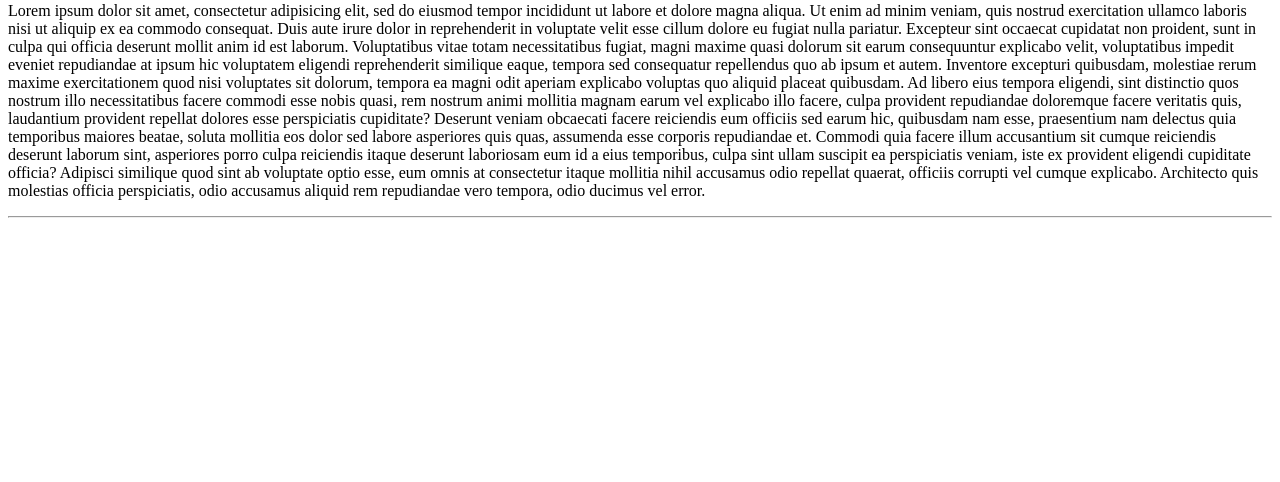
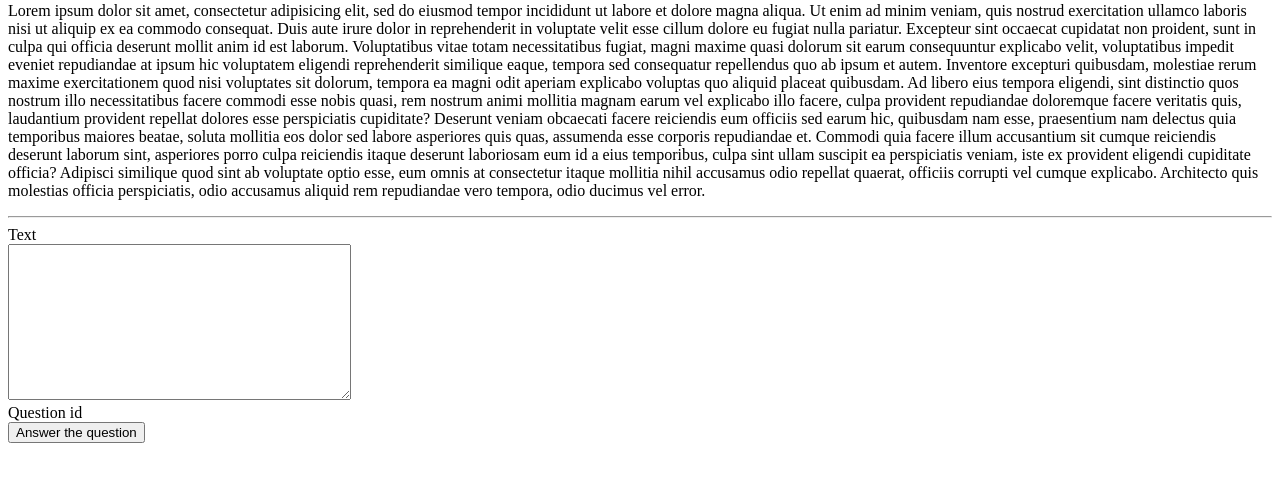
Before and after one commit to julikoapp/web, a Django app: page /question/1/ in a window 1280 px wide. Shown: the part 115-597 px from the top of the page. Run offline with Django 3.2, Linux system fonts and the light colour scheme; data comes from the database, SQL or seed files in the repository; data that the repository does not hold is empty.

Commit message:
Обработка форм

```diff
--- a/ask/ask/urls.py
+++ b/ask/ask/urls.py
@@ -22,7 +22,7 @@ urlpatterns = [
    # url(r'^$',views.test, name='main'),
     url(r'^login/', views.test, name='login'),
     url(r'^signup/', views.test, name='signup'),
-    url(r'^ask/', views.test, name='test'),
+    url(r'^ask/', views.add_question, name='add_question'),
     url(r'^new/', views.test, name='test'),
     url(r'^question/(?P<slug>\w+)/$', views.question_details, name='question_details'),
     url(r'^$', views.page, name='questions_list'), # I thought ^page/(?P<slug>\w+)/$
--- /dev/null
+++ b/ask/qa/forms.py
@@ -0,0 +1,39 @@
+from django import forms
+from .models import Question, Answer
+
+
+class AskForm(forms.Form):
+    title = forms.CharField(max_length=255)
+    text = forms.CharField(widget=forms.Textarea)
+
+    def __init__(self, user=None, *args, **kwargs):
+        self._user = user
+        super(AskForm, self).__init__(*args, **kwargs)
+
+    def save(self):
+        # was -- didn't work
+        #self.cleaned_data['author'] = self._user
+        #self.cleaned_data['title'] = self.title
+        #self.cleaned_data['text'] = self.text
+        #return Question.objects.create(**self.cleaned_data)
+        #became (not my code)
+        question = Question(**self.cleaned_data)
+        question.author = self._user
+        question.save()
+        return question
+
+
+class AnswerForm(forms.Form):
+    text = forms.CharField(widget=forms.Textarea)
+    #question = forms.ModelChoiceField(queryset=Question.objects.all(),widget=forms.HiddenInput)
+    question_id = forms.IntegerField(widget=forms.HiddenInput)
+    #question = Question.objects.filter(id=question_id)
+    def __init__(self, user=None, *args, **kwargs):
+        self._user = user
+        super(AnswerForm, self).__init__(*args, **kwargs)
+
+    def save(self):
+        answer = Answer(**self.cleaned_data)
+        answer.author = self._user
+        answer.save()
+        return answer
--- a/ask/qa/views.py
+++ b/ask/qa/views.py
@@ -1,24 +1,47 @@
 #! /usr/bin/env python
 # -*- coding: utf-8 -*-
-from django.shortcuts import render, get_object_or_404
+from django.shortcuts import render, get_object_or_404,redirect
 from django.views.decorators.http import require_GET
 from django.core.paginator import Paginator
-from django.http import HttpResponse
-from qa.models import Question
+from django.http import HttpResponse, HttpResponseRedirect
+from qa.models import Question, Answer
+from qa.forms import AskForm, AnswerForm
 
 # Create your views here.
 def test(request, *args, **kwargs):
 	return HttpResponse('OK')
 
-@require_GET
+
 def question_details(request,slug):
 	question = get_object_or_404(Question, id=slug)
+	if request.method == 'POST':
+		form = AnswerForm(request.POST)
+		if form.is_valid():
+			form.save()
+			return redirect("question_details", slug=question.id)
+	else:
+		form = AnswerForm({'question_id':question.id})
 	#answer = get_object_or_404(Answer, question=question)
 	return render(request, 'qa/question_details.html', { # template maybe 'qa/question_details.html'
 		'title' : question.title, #можно было бы шаблонизатором, указав спец.методы в модели(так даже лучше)
 		'text': question.text,
 		'answers': question.answer_set.all(), #!!!!! didn't know!!!
+		'answer_form':form,
 	})
+
+def add_question(request):
+	if request.method == 'POST':
+		form = AskForm(request.POST)
+		if form.is_valid():
+			asked = form.save()
+			url = asked.get_url()
+			return HttpResponseRedirect(url)
+	else:
+		form = AskForm()
+	return render(request, 'qa/ask_form.html',{
+		'ask_form':form
+	})
+
 
 def page(request):
 	questions = Question.objects.new() # or .filter(published=True)
--- a/ask/templates/qa/question_details.html
+++ b/ask/templates/qa/question_details.html
@@ -12,6 +12,13 @@
     <p> {{ answer.text }} </p>
     <h6> {{ answer.author }}</h6>
 {% endfor %}
-
+<form method="post" action="/question/{{ question.id }}">
+    {% for field in answer_form %}
+        <label>{{ field.label }}</label>
+        <div>{{field }}</div>
+    {% endfor %}
+    {% csrf_token %}
+    <button type="submit"> Answer the question</button>
+</form>
 
 {% endblock %}
```
Also changed, not shown: ask/templates/qa/ask_form.html (added, +19 -0 lines).
